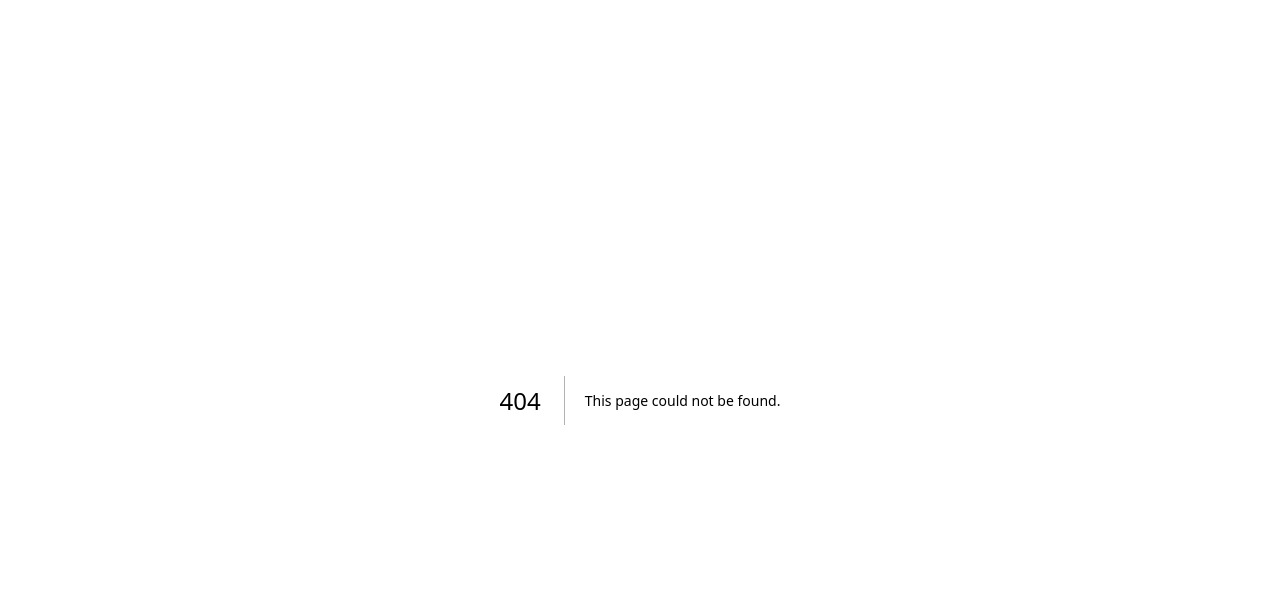
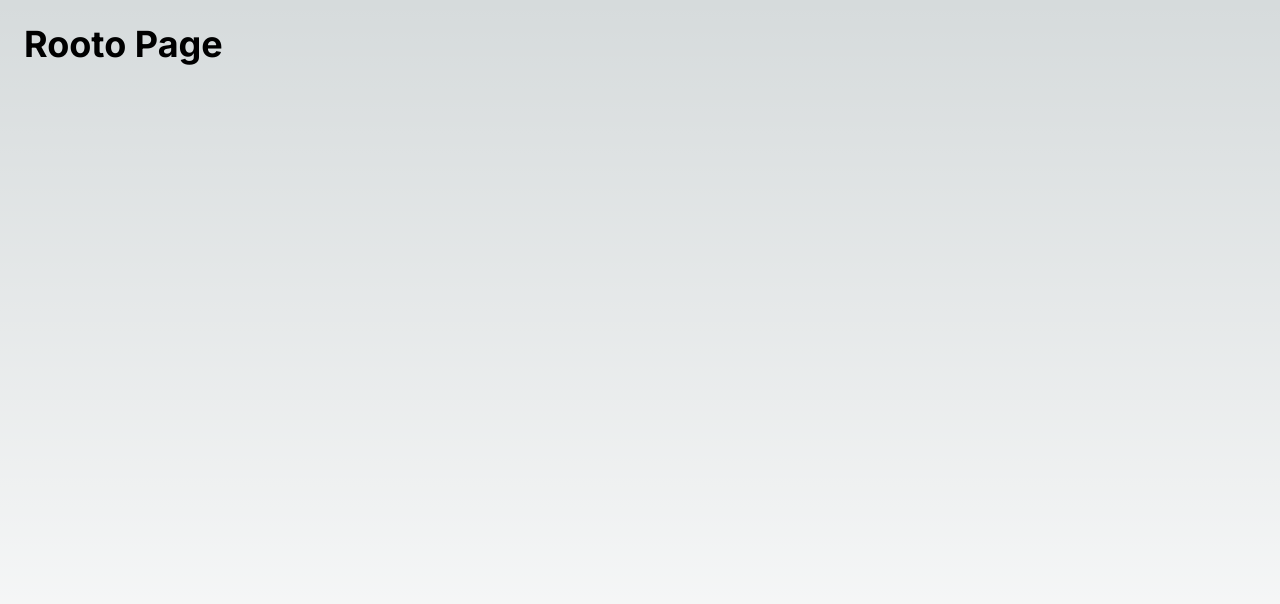
Before and after one commit to talDoFlemis/learn-next-dyn-routes, a Next.js app: page /classes-with-params in a window 1280 px wide. Before the commit this address had no page. Shown: the top 604 px of the page. Built offline with nearby package versions, Linux system fonts and the light colour scheme.

Commit message:
feat: adicionar class-with-params rooto page

```diff
--- /dev/null
+++ b/src/app/classes-with-params/page.tsx
@@ -0,0 +1,9 @@
+const Page = async () => {
+  return (
+    <main className="min-h-screen flex flex-col p-6 gap-6">
+      <h1 className="text-4xl font-bold">Rooto Page</h1>
+    </main>
+  );
+};
+
+export default Page;
```
